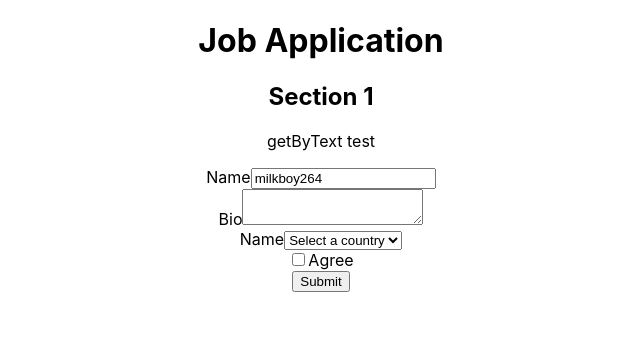
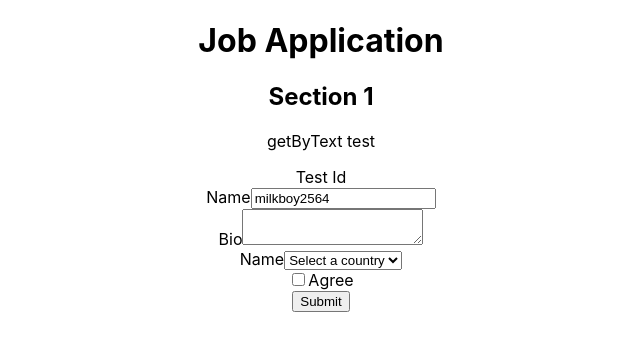
Before and after one commit to SeolJaeHyeok/react-testing, a React (Create React App) app: page / in a window 1280 px wide. Shown: the top 350 px of the page, without its empty margins (319-959 px from the left). Built offline with nearby package versions, Linux system fonts and the light colour scheme.

Commit message:
getByAltText, getByTitle, getByTestId

```diff
--- a/src/components/Application/Application.tsx
+++ b/src/components/Application/Application.tsx
@@ -4,15 +4,18 @@ export const Application = () => {
       <h1>Job Application</h1>
       <h2>Section 1</h2>
       <p>getByText test</p>
+      <span title="milkboy2564"></span>
+      <div data-testid="testId">Test Id</div>
       <form>
         <div>
           <label htmlFor="name">Name</label>
           <input
+            alt="name"
             type="text"
             id="name"
             placeholder="Write your correct name"
-            value="milkboy264"
-            // onChange={() => {}} // Test 통과를 위한 임시 함수 선언
+            value="milkboy2564"
+            onChange={() => {}} // Test 통과를 위한 임시 함수 선언
           />
         </div>
         <div>
```
Also changed, not shown: 1 other file (tests, documents, lock files or other folders).
